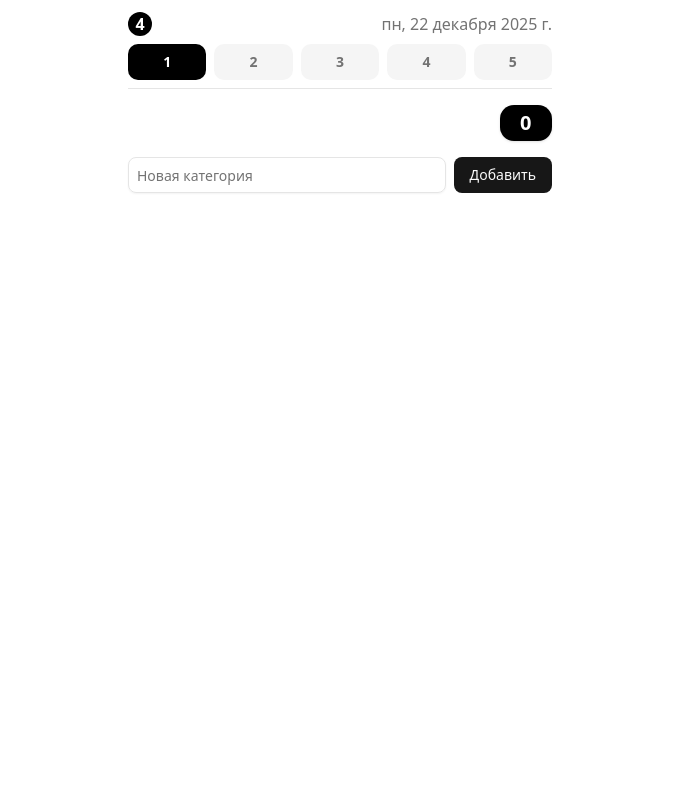
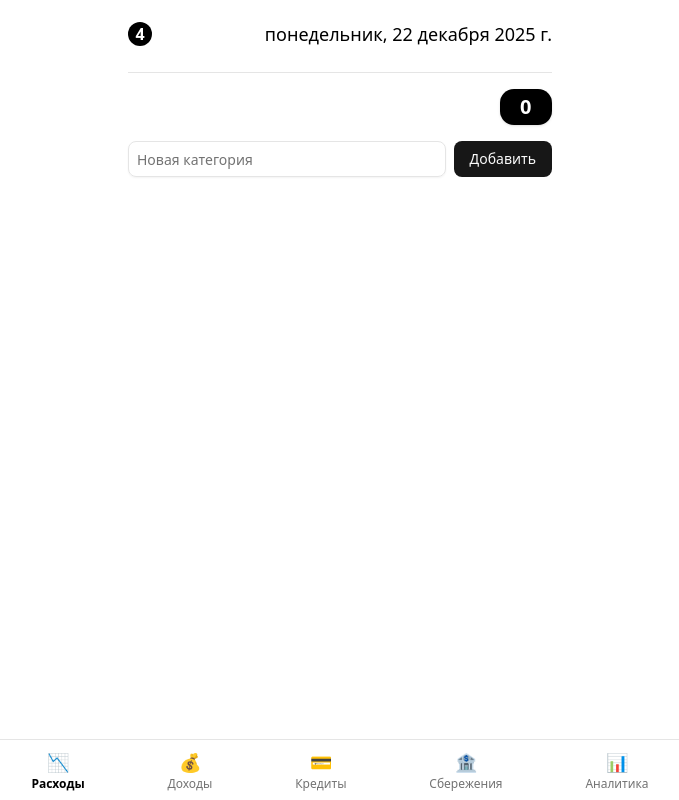
Before and after one commit to Hama-Gama/mini-money-balance, a React (Vite) app: page / in a window 1280 px wide. Shown: the whole page, without its empty margins (300-979 px from the left). Built offline with nearby package versions, Linux system fonts and the light colour scheme.

Commit message:
add bottom nav bar

```diff
--- a/src/App.tsx
+++ b/src/App.tsx
@@ -9,12 +9,13 @@ import { IncomeList } from '@/features/incomes/IncomeList'
 import { CreditList } from '@/features/credits/CreditList'
 import { SavingsList } from '@/features/savings/SavingsList'
 import { Analytics } from '@/features/analytics/Analytics'
+import { BottomNavigationBar } from './components/BottomNavigationBar'
 
 export default function App() {
 	const [activeTab, setActiveTab] = useState<Tab>(1)
 
 	return (
-		<div className='max-w-md mx-auto p-3 space-y-4'>
+		<div className='max-w-md mx-auto p-3 space-y-4 pb-16'>
 			<Header activeTab={activeTab} onChange={setActiveTab} />
 
 			{activeTab === 1 && <ExpenseList />}
@@ -22,6 +23,11 @@ export default function App() {
 			{activeTab === 3 && <CreditList />}
 			{activeTab === 4 && <SavingsList />}
 			{activeTab === 5 && <Analytics />}
+
+			<BottomNavigationBar
+			  activeTab={activeTab}
+			  onChange={setActiveTab}
+			/>
 		</div>
 	)
 }
--- /dev/null
+++ b/src/components/BottomNavigationBar.tsx
@@ -0,0 +1,57 @@
+import type { Tab } from '@/types/tab'
+
+type Props = {
+	activeTab: Tab
+	onChange: (tab: Tab) => void
+}
+
+const tabs: { id: Tab; label: string; icon: string }[] = [
+	{ id: 1, label: 'Расходы', icon: '📉' },
+	{ id: 2, label: 'Доходы', icon: '💰' },
+	{ id: 3, label: 'Кредиты', icon: '💳' },
+	{ id: 4, label: 'Сбережения', icon: '🏦' },
+	{ id: 5, label: 'Аналитика', icon: '📊' },
+]
+
+export const BottomNavigationBar = ({ activeTab, onChange }: Props) => {
+	return (
+		<div
+			className='
+        fixed
+        bottom-0
+        left-0
+        right-0
+        bg-white
+        border-t
+        flex
+        justify-around
+        py-2
+        z-50
+				max-w-[700px]
+				m-auto
+      '
+		>
+			{tabs.map(tab => {
+				const isActive = activeTab === tab.id
+
+				return (
+					<button
+						key={tab.id}
+						onClick={() => onChange(tab.id)}
+						className={`
+              flex
+              flex-col
+              items-center
+              text-xs
+              transition
+              ${isActive ? 'text-black font-semibold' : 'text-muted-foreground'}
+            `}
+					>
+						<span className='text-lg'>{tab.icon}</span>
+						<span>{tab.label}</span>
+					</button>
+				)
+			})}
+		</div>
+	)
+}
--- a/src/components/Header.tsx
+++ b/src/components/Header.tsx
@@ -1,67 +1,26 @@
-// import type { Tab } from '@/features/expenses/types'
-import type { Tab } from '@/types/tab'
+type Props = {}
 
-type Props = {
-	activeTab: Tab
-	onChange: (tab: Tab) => void
-}
-
-export const Header = ({ activeTab, onChange }: Props) => {
+export const Header = ({}: Props) => {
 	const date = new Date()
 	const dayOfMonth = date.getDate()
 	const weekNumber = Math.ceil(dayOfMonth / 7)
 
-	const tabs: { id: Tab; label: string }[] = [
-		{ id: 1, label: 'Расходы' },
-		{ id: 2, label: 'Доходы' },
-		{ id: 3, label: 'Кредиты' },
-		{ id: 4, label: 'Сбережения' },
-		{ id: 5, label: 'Аналитика' },
-	]
-
 	return (
-		<div className='space-y-2 border-b pb-2'>
-			{/* Верхняя строка */}
+		<div className='border-b pb-6 pt-2'>
 			<div className='flex items-center justify-between'>
 				<div className='w-6 h-6 flex items-center justify-center rounded-full bg-black text-white font-semibold'>
 					{weekNumber}
 				</div>
 
-				<div className='text-base text-muted-foreground'>
+				<div className='text-lg text-black'>
 					{date.toLocaleDateString('ru-RU', {
-						weekday: 'short',
+						weekday: 'long',
 						day: 'numeric',
 						month: 'long',
 						year: 'numeric',
 					})}
 				</div>
 			</div>
-
-			{/* Tabs */}
-			<div className='flex gap-2 w-full'>
-				{tabs.map(tab => (
-					<button
-						key={tab.id}
-						onClick={() => onChange(tab.id)}
-						className={`
-        flex-1
-        py-2
-        rounded-lg
-        text-sm
-        font-semibold
-        transition
-        text-center
-        ${
-					activeTab === tab.id
-						? 'bg-black text-white'
-						: 'bg-muted text-muted-foreground hover:bg-muted/80'
-				}
-      `}
-					>
-						{tab.id}
-					</button>
-				))}
-			</div>
 		</div>
 	)
 }
```
